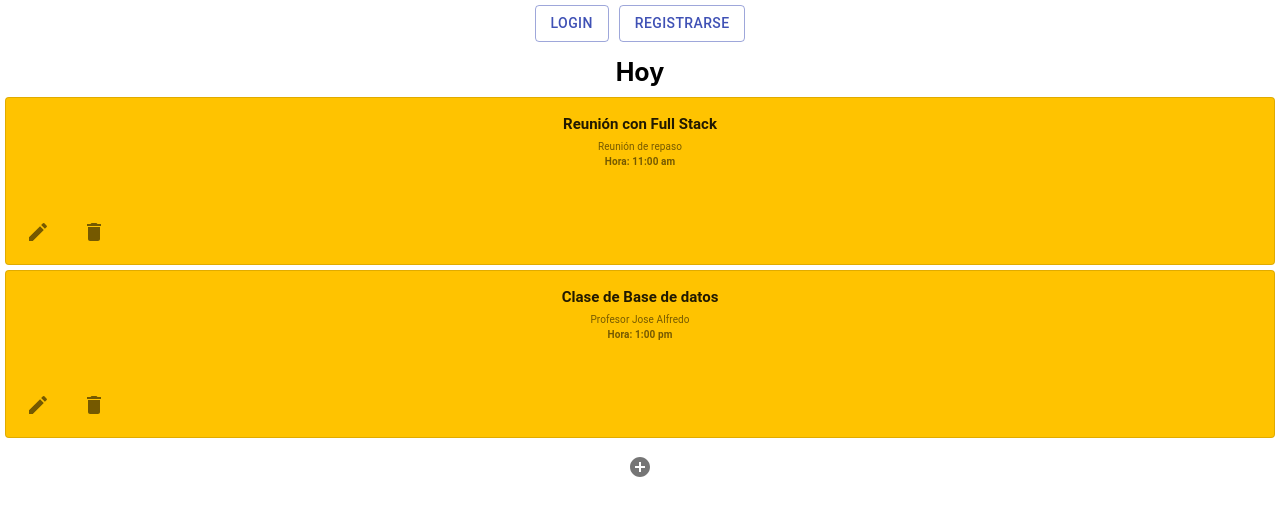
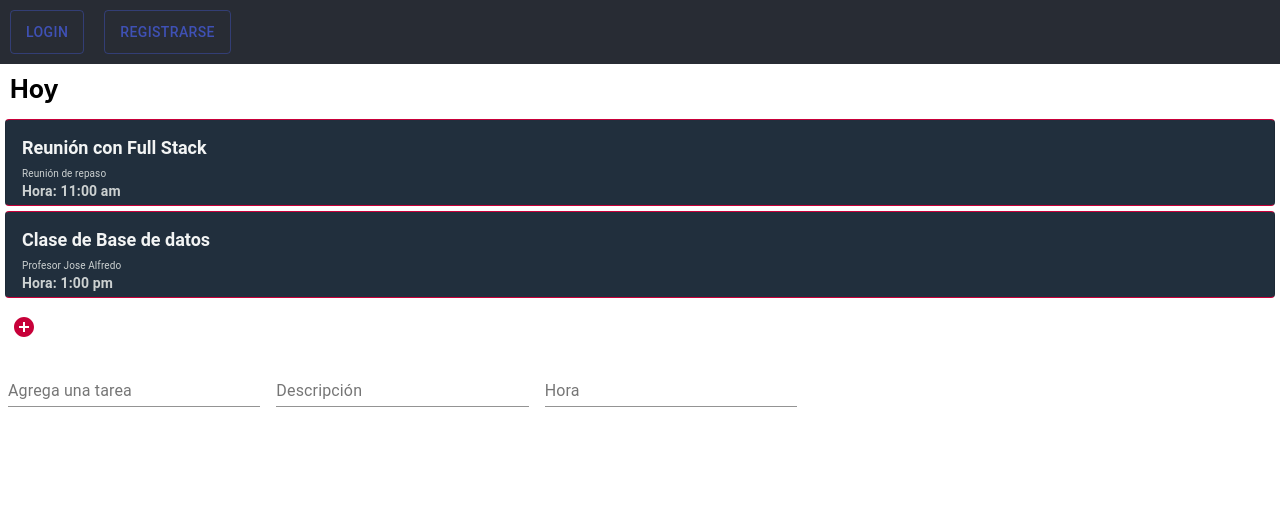
Before and after one commit to DamaBeth/ToDoList, a React (Create React App) app: page / in a window 1280 px wide. Shown: the top 516 px of the page. Built offline with nearby package versions, Linux system fonts and the light colour scheme.

Commit message:
Formulario

```diff
--- a/src/App.css
+++ b/src/App.css
@@ -1,38 +1,11 @@
 .App {
-  text-align: center;
-}
-
-.App-logo {
-  height: 40vmin;
-  pointer-events: none;
-}
-
-@media (prefers-reduced-motion: no-preference) {
-  .App-logo {
-    animation: App-logo-spin infinite 20s linear;
-  }
+  align-items: left;
 }
 
 .App-header {
   background-color: #282c34;
-  min-height: 100vh;
+  min-height: 8vh;
   display: flex;
-  flex-direction: column;
-  align-items: center;
-  justify-content: center;
-  font-size: calc(10px + 2vmin);
+  align-items: right;
   color: white;
 }
-
-.App-link {
-  color: #61dafb;
-}
-
-@keyframes App-logo-spin {
-  from {
-    transform: rotate(0deg);
-  }
-  to {
-    transform: rotate(360deg);
-  }
-}
--- a/src/App.js
+++ b/src/App.js
@@ -1,26 +1,38 @@
 import './App.css';
-import Button from "./Button";
+import React, { useState } from 'react';
+import HeaderButton from "./Button";
 import SimpleCard from "./Card";
+import FormCard from "./FormTodo";
 import IconButton from '@material-ui/core/IconButton';
 import AddCircleIcon from '@material-ui/icons/AddCircle';
+import { Grid } from '@material-ui/core';
 
 function App() {
   const styles = {margin: "10px", left: 0, position: "relative", fontSize: 25, fontWeight: 'bold' };
+  const styleButton = {color:"#C70039", textAlign: "center"};
+
   const actionAdd = () => {
     alert("Tarea añadida");
-};
+  };
 
   return (
     <div className="App">
+      <header className="App-header">
+        <HeaderButton name="Login"/>
+        <HeaderButton name="Registrarse" />
+      </header>
       <main>
-        <Button name="Login" />
-        <Button name="Registrarse" />
         <p style={styles}>Hoy</p>
-        <SimpleCard name="Reunión con Full Stack" descripcion="Reunión de repaso" hora="11:00 am"/>
-        <SimpleCard name="Clase de Base de datos" descripcion="Profesor Jose Alfredo" hora="1:00 pm"/>
-        <IconButton onClick={actionAdd} aria-label="addcircleicon">
+        <Grid container>
+          <Grid item xs={6} sm={12}>
+            <SimpleCard name="Reunión con Full Stack" descripcion="Reunión de repaso" hora="11:00 am"/>
+            <SimpleCard name="Clase de Base de datos" descripcion="Profesor Jose Alfredo" hora="1:00 pm"/>
+          </Grid>
+        </Grid>
+        <IconButton onClick={actionAdd} style={styleButton} aria-label="addcircleicon">
             <AddCircleIcon />
         </IconButton>
+        <FormCard />
       </main>
     </div>
   );
--- a/src/Button.jsx
+++ b/src/Button.jsx
@@ -11,7 +11,8 @@ const useStyles = makeStyles((theme) => ({
 }));
 
 export default function HeaderButton(props){
-    const styles = {padding: "2ren", margin: "5px", position: 'left',  top: '0%', right: 0};
+    const styles = {padding: "2ren", margin: "10px"};
+    const {name} = props;
     /*
     if(true){
         styles.border   =   "2px yellow solid";
@@ -20,12 +21,12 @@ export default function HeaderButton(props){
     const classes = useStyles();
 
     const action    =   () => {
-        alert(props.name);
+        alert(name);
     };
 
     return (
         <Button onClick={action} style={styles} variant="outlined" color="primary">
-            {props.name}
+            {name}
         </Button>
 
         /*
--- a/src/Card.jsx
+++ b/src/Card.jsx
@@ -3,17 +3,21 @@ import { makeStyles } from '@material-ui/core/styles';
 import Card from '@material-ui/core/Card';
 import CardActions from '@material-ui/core/CardActions';
 import CardContent from '@material-ui/core/CardContent';
-import Button from '@material-ui/core/Button';
 import IconButton from '@material-ui/core/IconButton';
 import DeleteIcon from '@material-ui/icons/Delete';
 import EditIcon from '@material-ui/icons/Edit';
 import Typography from '@material-ui/core/Typography';
 
+
 const useStyles = makeStyles({
   root: {
     minWidth: 200,
-    background: '#FFC300',
-    margin: "5px"
+    maxHeight:85,
+    background: '#212F3D',
+    margin: "5px",
+    borderTopColor:'#C70039',
+    borderBottomColor: '#C70039',
+    color:'#F2F4F4'
   },
   bullet: {
     display: 'inline-block',
@@ -21,22 +25,24 @@ const useStyles = makeStyles({
     transform: 'scale(0.5)',
   },
   title: {
-    fontSize: 15,
+    fontSize: 18,
     fontWeight: 'bold'
   },
   pos: {
-    marginBottom: 15,
-    fontSize: 10
+    marginBottom: 6,
+    fontSize: 10,
+    color:'#CCD1D1'
   },
   hour: {
-    fontSize: 10,
-    fontWeight: 'bold'
+    fontSize: 14,
+    fontWeight: 'bold',
+    color:'#CCD1D1',
+    position:'left'
   }
 });
 
 export default function SimpleCard(props) {
   const classes = useStyles();
-  const btnStyles = {background: '#C70039', fontSize: 9, fontWeight: 'bold'};
 
   const actionDelete    =   () => {
     alert("Tarea eliminada");
--- /dev/null
+++ b/src/FormTodo.jsx
@@ -0,0 +1,25 @@
+import React from 'react';
+import { makeStyles } from '@material-ui/core/styles';
+import { TextField, Container, FormControl, InputLabel, Input, FormHelperText } from '@material-ui/core';
+//import FormControl from '@material-ui/core/FormControl';
+
+const useStyles = makeStyles((theme) => ({
+    root: {
+      '& > *': {
+        margin: theme.spacing(1),
+        width: '25ch',
+      },
+    },
+  }));
+
+export default function FormCard(props){
+    const classes = useStyles();
+
+    return (
+        <form className={classes.root} noValidate autoComplete="off">
+            <TextField id="standard-basic" label="Agrega una tarea" />
+            <TextField id="standard-basic" label="Descripción" />
+            <TextField id="standard-basic" label="Hora" />
+        </form>
+    );
+}
```
